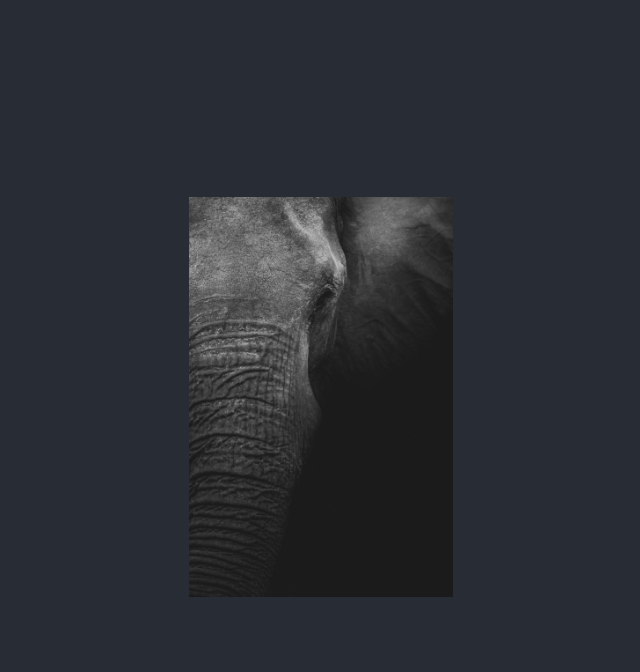
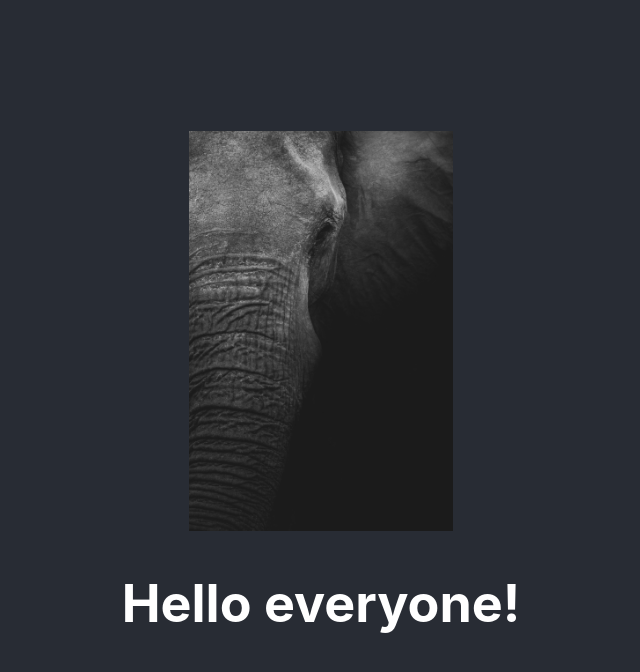
Before and after one commit to JoyUmoekpo/Elephant-Encyclopedia, a React (Create React App) app: page / in a window 1280 px wide. Shown: the top 672 px of the page, without its empty margins (319-959 px from the left). Built offline with nearby package versions, Linux system fonts and the light colour scheme.

Commit message:
Added greeting

```diff
--- a/src/components/HomePage/HomePage.js
+++ b/src/components/HomePage/HomePage.js
@@ -2,11 +2,11 @@ import React from "react";
 import "./HomePage.css";
 import elephantCover from "../../assets/elephant--homepage-cover.jpg";
 
-const HomePage = () => {
+const HomePage = (props) => {
 	return (
 		<div>
-			{" "}
-			<img src={elephantCover} alt="Homepage Cover" className="cover" />{" "}
+			<img src={elephantCover} alt="Homepage Cover" className="cover" />
+			<h1>{props.greeting}!</h1>
 		</div>
 	);
 };
```
